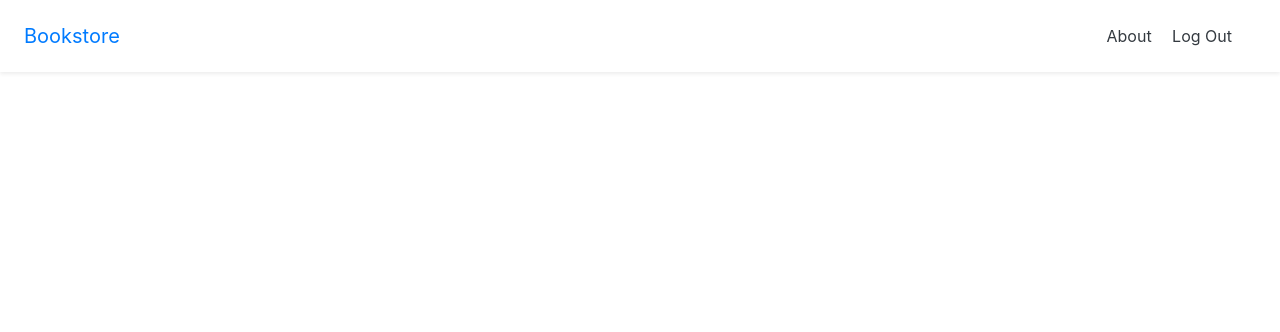
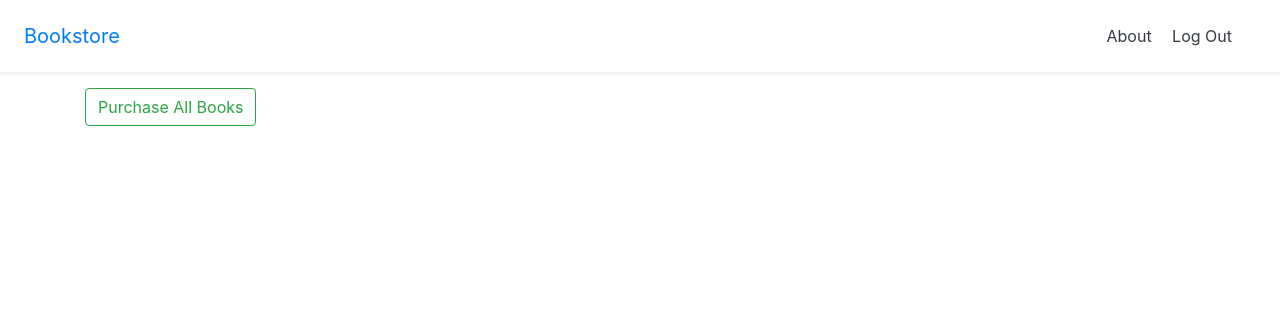
Before and after one commit to marcel-lagoda/bookstore_prj, a Django app: page /books/ in a window 1280 px wide. Shown: the top 332 px of the page. Run offline with Django 3.2, Linux system fonts and the light colour scheme; the visitor is signed in with stand-in values (Sample User, id 1); data that the repository does not hold is empty; parts of the project's set-up code (start-up, migrations or seed data) failed here and were passed over; some libraries are stand-ins or nearby versions.

Commit message:
Add link to purchase all books

```diff
--- a/templates/books/book_list.html
+++ b/templates/books/book_list.html
@@ -10,4 +10,6 @@
 </div>
 {% endfor %}
 
+<a href="{% url 'orders' %}" class="btn btn-outline-success" >Purchase All Books</a>
+
 {% endblock content %}
```
